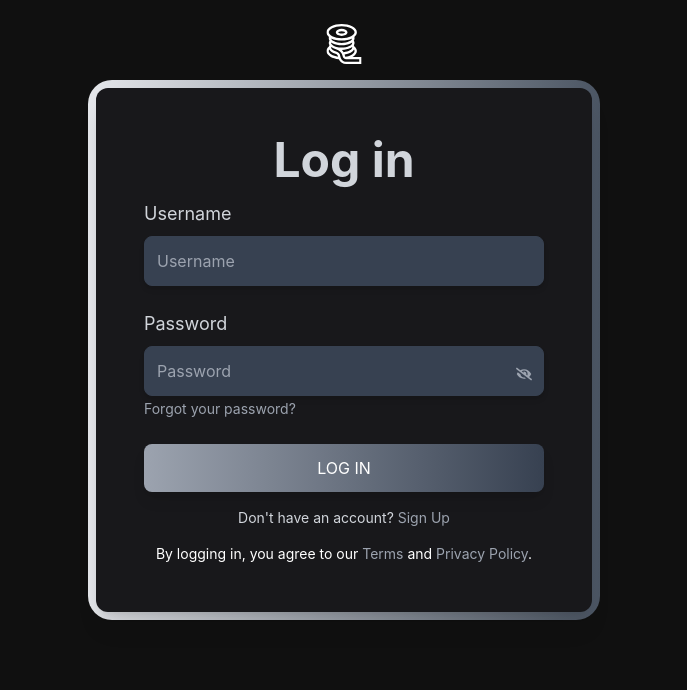
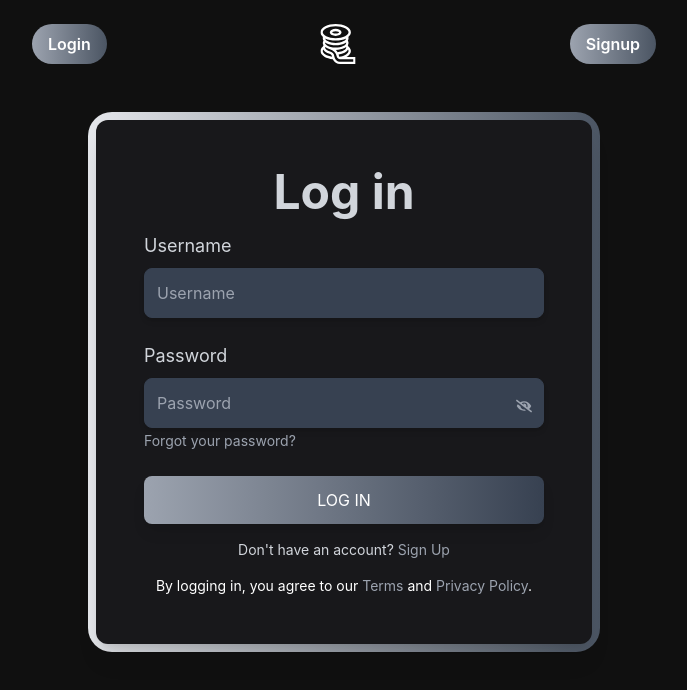
Before and after one commit to tanmay-tiwari-20/Spools, a React (Vite) app in the folder frontend/: page /auth in a window 1280 px wide. Shown: the top 690 px of the page, without its empty margins (296-983 px from the left). Built offline with nearby package versions, Linux system fonts and the light colour scheme.

Commit message:
Styling some components

```diff
--- a/frontend/src/Components/Header.jsx
+++ b/frontend/src/Components/Header.jsx
@@ -1,4 +1,4 @@
-import { useRecoilValue } from "recoil";
+import { useRecoilValue, useSetRecoilState } from "recoil";
 import userAtom from "../atoms/userAtom";
 import { Link } from "@chakra-ui/react";
 import { AiFillHome } from "react-icons/ai";
@@ -6,17 +6,15 @@ import { RxAvatar } from "react-icons/rx";
 import { Link as RouterLink } from "react-router-dom";
 import { FiLogOut } from "react-icons/fi";
 import useLogout from "../hooks/useLogout";
+import authScreenAtom from "../atoms/authAtom";
 
 const Header = ({ isDarkMode, toggleColorMode }) => {
   const user = useRecoilValue(userAtom);
   const logout = useLogout();
+  const setAuthScreen = useSetRecoilState(authScreenAtom);
 
   return (
-    <header
-      className={`flex items-center py-4 bg-white dark:bg-ebony transition duration-500 ${
-        user ? "justify-between" : "justify-center"
-      }`}
-    >
+    <header className="flex items-center py-4 bg-white dark:bg-ebony transition duration-500 justify-between px-4 md:px-8">
       {/* Home Icon */}
       {user && (
         <Link
@@ -25,6 +23,17 @@ const Header = ({ isDarkMode, toggleColorMode }) => {
           className="text-ebony dark:text-white hover:text-gray-500 dark:hover:text-softPurple transition duration-300"
         >
           <AiFillHome size={28} />
+        </Link>
+      )}
+      {!user && (
+        <Link
+          as={RouterLink}
+          to="/auth"
+          onClick={() => setAuthScreen("login")}
+          className="px-4 py-2 text-white rounded-full bg-gradient-to-r from-gray-400 to-gray-600 hover:scale-105 transition duration-300 text-sm md:text-base font-semibold"
+          style={{ textDecoration: "none" }}
+        >
+          Login
         </Link>
       )}
 
@@ -54,6 +63,17 @@ const Header = ({ isDarkMode, toggleColorMode }) => {
           </button>
         </div>
       )}
+      {!user && (
+        <Link
+          as={RouterLink}
+          to="/auth"
+          onClick={() => setAuthScreen("signup")}
+          className="px-4 py-2 text-white rounded-full bg-gradient-to-r from-gray-400 to-gray-600 hover:scale-105 transition duration-300 text-sm md:text-base font-semibold"
+          style={{ textDecoration: "none" }}
+        >
+          Signup
+        </Link>
+      )}
     </header>
   );
 };
--- a/frontend/src/Components/LoginCard.jsx
+++ b/frontend/src/Components/LoginCard.jsx
@@ -48,7 +48,7 @@ const LoginCard = () => {
   };
 
   return (
-    <div className="flex justify-center items-center px-4">
+    <div className="flex justify-center items-center p-4 mt-4">
       <div className="grid gap-8 max-w-lg w-full">
         <section
           id="back-div"
--- a/frontend/src/Components/SignupCard.jsx
+++ b/frontend/src/Components/SignupCard.jsx
@@ -49,7 +49,7 @@ const SignupCard = () => {
   };
 
   return (
-    <div className="flex justify-center items-center px-4">
+    <div className="flex justify-center items-center p-4 mt-4">
       <div className="grid gap-8 max-w-lg w-full">
         <section
           id="back-div"
--- a/frontend/src/Pages/HomePage.jsx
+++ b/frontend/src/Pages/HomePage.jsx
@@ -8,10 +8,11 @@ const HomePage = () => {
   const [posts, setPosts] = useRecoilState(postsAtom);
   const [loading, setLoading] = useState(true);
   const showToast = useShowToast();
+
   useEffect(() => {
     const getFeedPosts = async () => {
       setLoading(true);
-      setPosts([]);
+      setPosts([]); // Ensure posts are reset to an empty array before fetching
       try {
         const res = await fetch("/api/posts/feed");
         const data = await res.json();
@@ -19,7 +20,11 @@ const HomePage = () => {
           showToast("Error", data.error, "error");
           return;
         }
-        setPosts(data);
+        if (Array.isArray(data)) {
+          setPosts(data); // Set posts only if data is an array
+        } else {
+          setPosts([]); // Default to an empty array if not an array
+        }
       } catch (error) {
         showToast("Error", error.message, "error");
       } finally {
@@ -32,7 +37,7 @@ const HomePage = () => {
   return (
     <>
       {!loading && posts.length === 0 && (
-        <h1>Follow some users to see the feed.</h1>
+        <h1>Login or Follow some users to see the feed.</h1>
       )}
       {loading && (
         <div className="flex justify-center">
@@ -42,9 +47,10 @@ const HomePage = () => {
         </div>
       )}
 
-      {posts.map((post) => (
-        <Post key={post._id} post={post} postedBy={post.postedBy} />
-      ))}
+      {Array.isArray(posts) &&
+        posts.map((post) => (
+          <Post key={post._id} post={post} postedBy={post.postedBy} />
+        ))}
     </>
   );
 };
```
